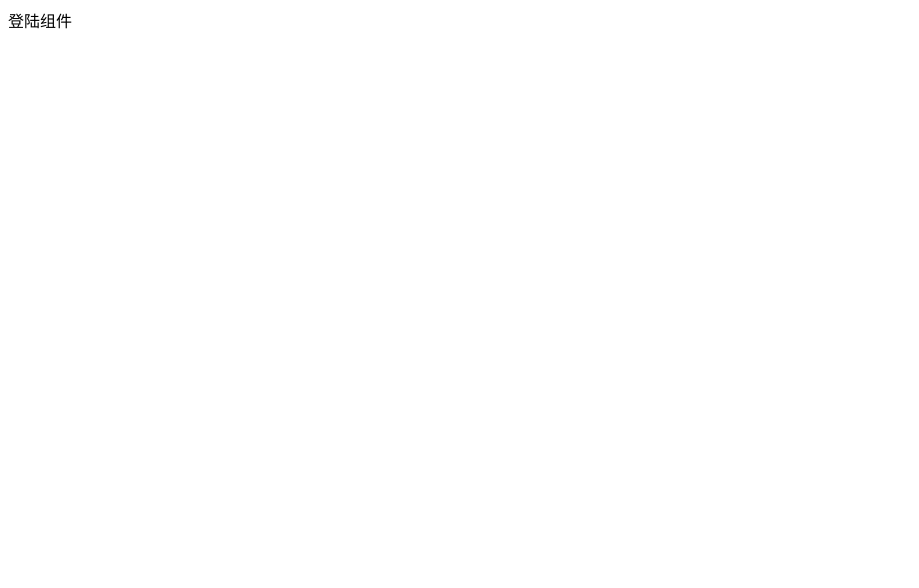
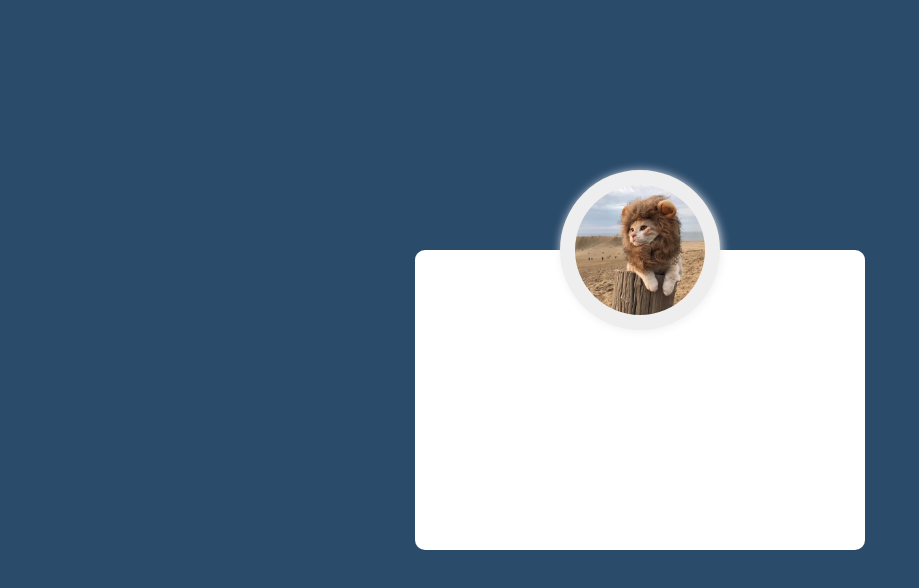
Before and after one commit to pokitpeng/vue_shop, a Vue app: page /#/login in a window 1280 px wide. Shown: the top 588 px of the page, without its empty margins (0-919 px from the left). Built offline with nearby package versions, Linux system fonts and the light colour scheme.

Commit message:
feat: 登陆logo绘制

```diff
--- a/package.json
+++ b/package.json
@@ -17,6 +17,8 @@
     "@vue/cli-plugin-babel": "~4.5.0",
     "@vue/cli-plugin-router": "~4.5.0",
     "@vue/cli-service": "~4.5.0",
+    "less": "^4.0.0",
+    "less-loader": "^7.2.1",
     "vue-cli-plugin-element": "^1.0.1",
     "vue-template-compiler": "^2.6.11"
   }
--- /dev/null
+++ b/src/assets/css/global.css
@@ -0,0 +1,7 @@
+html,
+body,
+#app{
+    height: 100%;
+    margin: 0;
+    padding: 0;
+}
--- a/src/components/Login.vue
+++ b/src/components/Login.vue
@@ -1,18 +1,59 @@
 <template>
-  <div>登陆组件</div>
+  <div class="login_container">
+    <div class="login_box">
+      <div class="logo_box">
+        <img src="../assets/logo.png" alt="" />
+      </div>
+    </div>
+  </div>
 </template>
 
 <script>
 export default {
   // 下面可不写
-  //   name: "Login",
-  //   props: {
-  //     msg: String,
-  //   },
+  // name: "Login",
+  // props: {
+  //   msg: String,
+  // },
 };
 </script>
 
+
+<style lang="less" scoped>
 // less表示当组件支持less语法
 // scoped表示样式只在当前组件生效
-<style lang="less" scoped>
+
+.login_container {
+  background-color: #2b4b6b;
+  height: 100%;
+}
+
+.login_box {
+  width: 450px;
+  height: 300px;
+  background-color: white;
+  border-radius: 10px; // 圆角边框
+  position: absolute; // 绝对定位
+  left: 50%; // 左边50%
+  top: 50%; // 上边50%
+  transform: translate(-50%, -50%); // 横轴移动-50%，纵轴上移动-50%
+}
+.logo_box {
+  height: 130px;
+  width: 130px;
+  border: 5px, solid, #eee; // 盒子边框
+  padding: 10px; // 内边距
+  border-radius: 50%; // 圆角
+  box-shadow: 1px 1px 10px #eee; // 盒子外边阴影 （右移 下移 羽化范围 颜色）
+  position: absolute; // 相对最近的盒子绝对定位
+  left: 50%; // 右移50%
+  transform: translate(-50%, -50%); // 横轴移动-50%，纵轴上移动-50%
+  background-color: #eee;
+  // 图片嵌在盒子里面
+  img {
+    width: 100%;
+    height: 100%;
+    border-radius: 50%; // 图片超出了盒子范围，所以图片也要调整圆角
+  }
+}
 </style>
--- a/src/main.js
+++ b/src/main.js
@@ -2,6 +2,8 @@ import Vue from 'vue'
 import App from './App.vue'
 import router from './router'
 import './plugins/element.js'
+// 导入全局样式
+import './assets/css/global.css'
 
 
 Vue.config.productionTip = false
```
Also changed, not shown: src/assets/logo.png, 1 other file (tests, documents, lock files or other folders).
